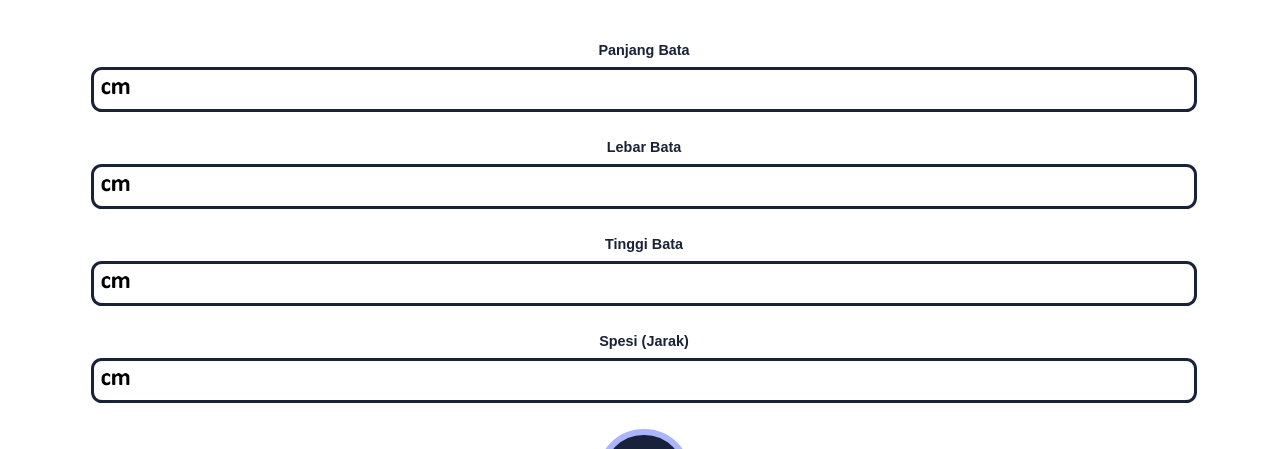
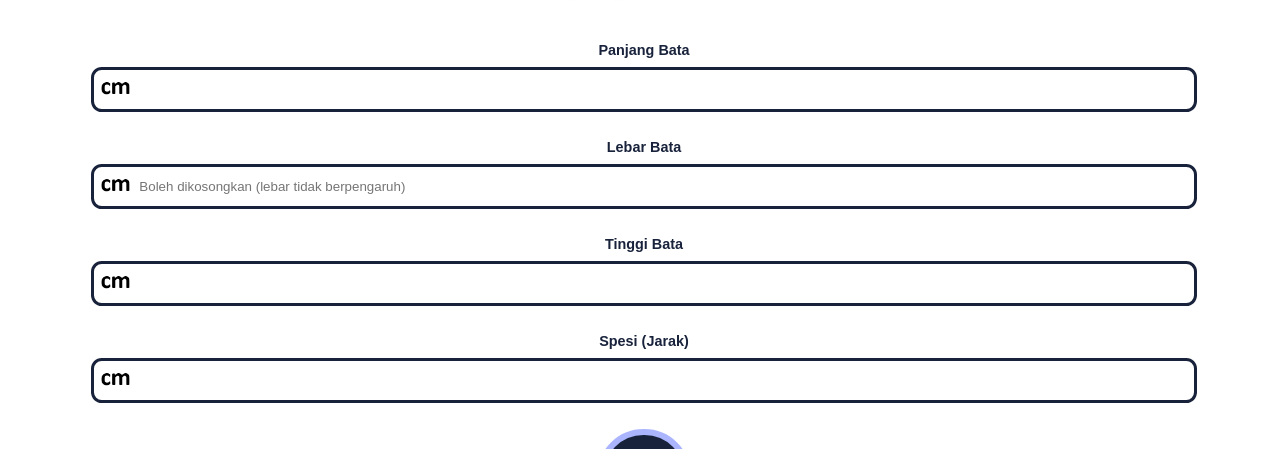
Before and after one commit to rivalhdt/bataku2, a Django app: page /hitung/panduan in a window 1280 px wide. Shown: the part 220-669 px from the top of the page. Run offline with Django 3.2, Linux system fonts and the light colour scheme.

Commit message:
Update panduan.html

```diff
--- a/hitung/templates/panduan.html
+++ b/hitung/templates/panduan.html
@@ -26,7 +26,7 @@
 
   <label for="n2">Lebar Bata</label><br />
   <img src="{%static 'images/cm.png'%}" alt="" id="icon2" />
-  <input type="text" id="n2" /><br /><br />
+  <input type="text" id="n2" placeholder="Boleh dikosongkan (lebar tidak berpengaruh)"/><br /><br />
 
   <label for="n3">Tinggi Bata</label><br />
   <img src="{%static 'images/cm.png'%}" alt="" id="icon2" />
@@ -34,7 +34,7 @@
 
   <label for="n4">Spesi (Jarak)</label><br />
   <img src="{%static 'images/cm.png'%}" alt="" id="icon2" />
-  <input type="text" id="n4" /><br /><br />
+  <input type="text" id="n4" Boleh dikosongkan (jika bata tidak diberi jarak)/><br /><br />
 
   <button onclick="calc();" id="hitung">HITUNG</button><br />
   <br /><br />
```
